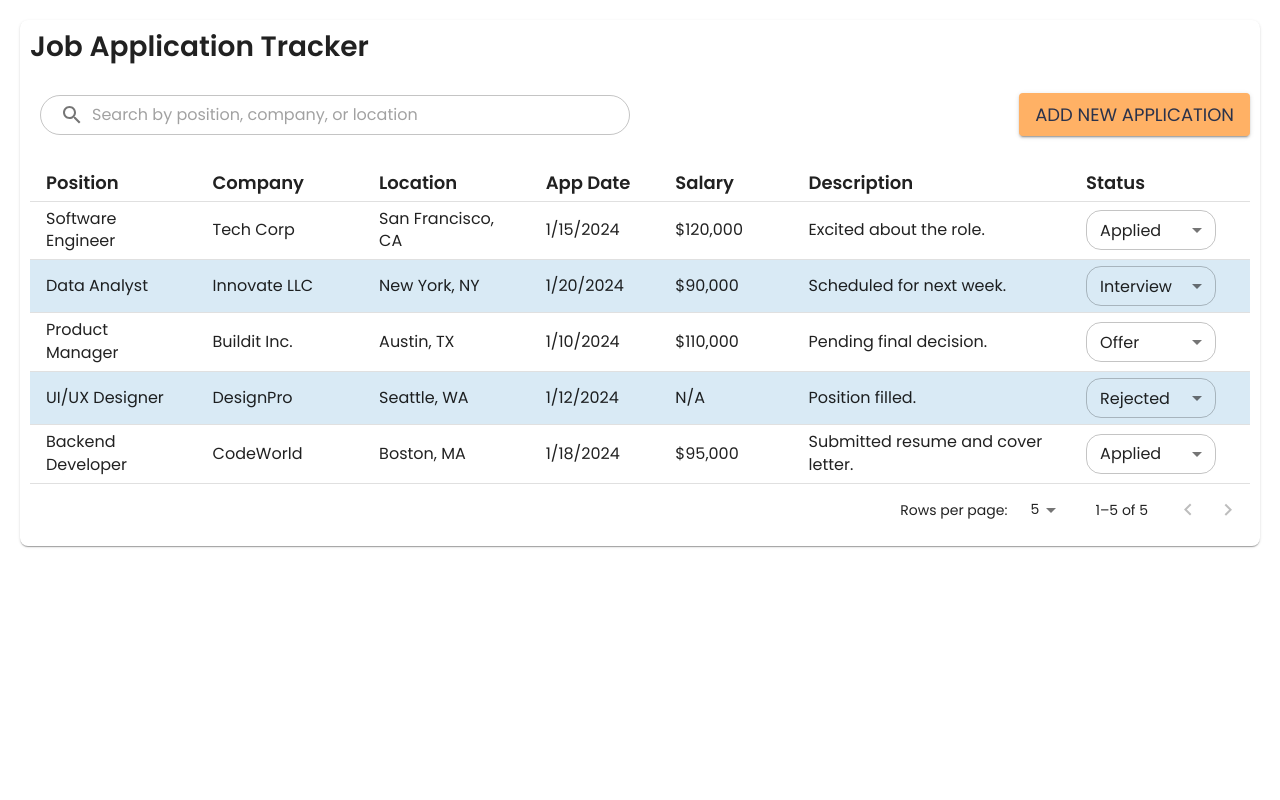
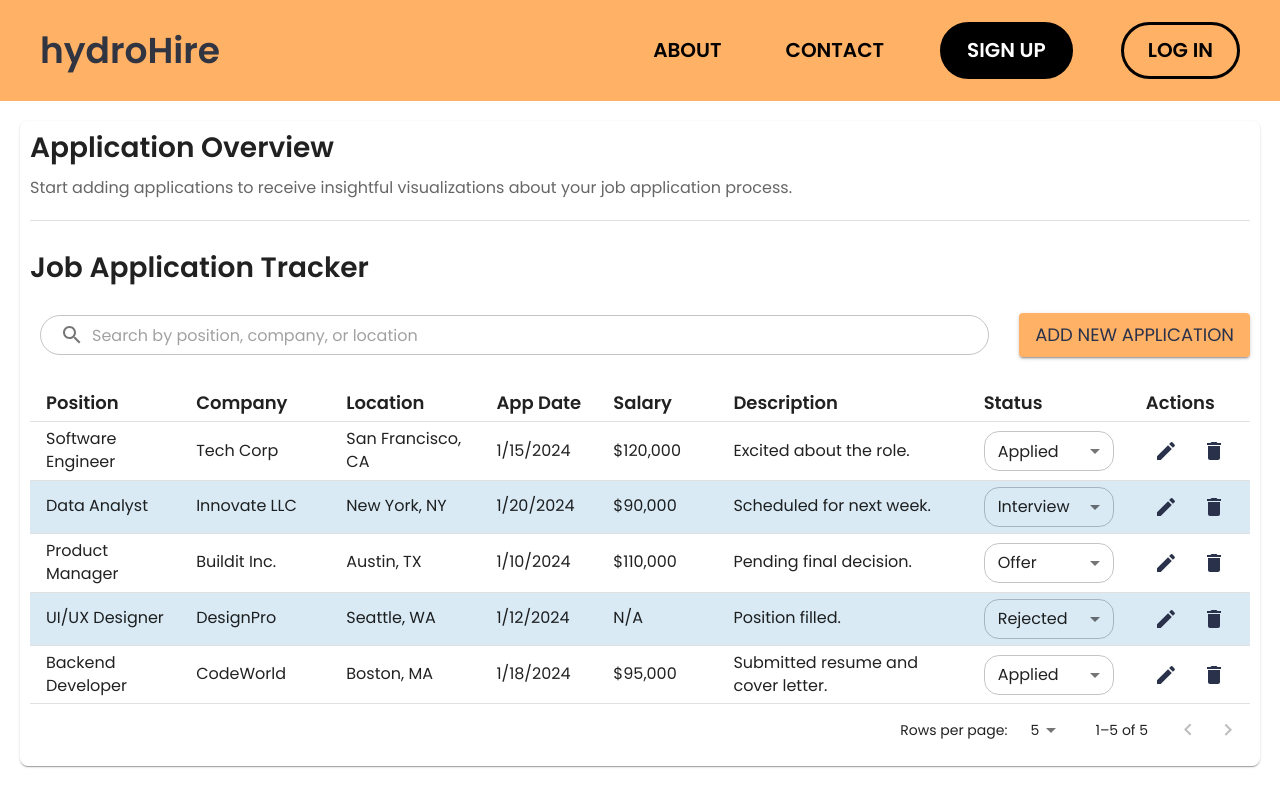
Before and after one commit to heavens-potato/winter-project, a React (Create React App) app in the folder hydrohire/: page /dashboard in a window 1280 px wide. Built offline with nearby package versions, Linux system fonts and the light colour scheme; no server answers.

Commit message:
Updated navbar design and logic

```diff
--- a/hydrohire/src/Dashboard.js
+++ b/hydrohire/src/Dashboard.js
@@ -1,7 +1,9 @@
 import React from 'react';
-import { FormControl, InputLabel, Box, TextField, IconButton, Button, Paper, Table, TableBody, TableCell, TableContainer, TableHead, TablePagination, TableRow, Select, MenuItem, useTheme, Typography } from '@mui/material';
-import Grid from '@mui/material/Grid2';
+import { Divider, Box, TextField, IconButton, Button, Paper, Table, TableBody, TableCell, TableContainer, TableHead, TablePagination, TableRow, Select, MenuItem, useTheme, Typography } from '@mui/material';
 import SearchIcon from '@mui/icons-material/Search';
+import EditIcon from '@mui/icons-material/Edit';
+import DeleteIcon from '@mui/icons-material/Delete';
+import Navbar from './Navbar';
 
 const columns = [
   { id: 'positionTitle', label: 'Position', width: 150 },
@@ -21,6 +23,7 @@ const columns = [
     style: { wordWrap: 'break-word', whiteSpace: 'normal' },
   },
   { id: 'status', label: 'Status', width: 150 },
+  { id: 'actions', label: 'Actions', width: 100 },
 ];
 
 // Sample data - delete once firestore collection is ready
@@ -37,9 +40,6 @@ function Dashboard() {
   const [rowsPerPage, setRowsPerPage] = React.useState(5);
   const [data, setData] = React.useState(rows);
   const [search, setSearch] = React.useState('');
-  const [statusFilter, setStatusFilter] = React.useState('');
-  const [dateFilter, setDateFilter] = React.useState('');
-  const [columnsFilter, setColumnsFilter] = React.useState([]);
 
   const theme = useTheme();
 
@@ -62,13 +62,22 @@ function Dashboard() {
     setSearch(event.target.value);
   };
 
-  const handleStatusFilterChange = (event) => setStatusFilter(event.target.value);
-  const handleDateChange = (event) => setDateFilter(event.target.value);
-  const handleColumnsChange = (event) => setColumnsFilter(event.target.value);
+  return (
+    <Box sx={{ display: 'flex', flexDirection: 'column', minHeight: '100vh'}}>
+        <Navbar />
+        <Paper sx={{ width: 'calc(100% - 40px)', margin: '20px auto', padding: '10px', borderRadius: '8px' }}>
+        {/* Application Overview */}
+        <Box sx={{ marginBottom: '30px' }}>
+          <Typography variant="h4" sx={{ fontSize: 28, fontWeight: 'bold', marginBottom: '10px' }}>
+            Application Overview
+          </Typography>
+          <Typography variant="body1" sx={{ fontSize: 16, color: theme.palette.text.secondary, marginBottom: '20px' }}>
+            Start adding applications to receive insightful visualizations about your job application process.
+          </Typography>
+          <Divider sx={{ width: '100%', margin: '0 auto' }} />
+        </Box>
 
-  return (
-    <Paper sx={{ width: 'calc(100% - 40px)', margin: '20px auto', padding: '10px', borderRadius: '8px' }}>
-      {/* Title */}
+        {/* Job Application Tracker */}
         <Typography variant="h4" sx={{ marginBottom: '20px', fontSize: 28, fontWeight: 'bold' }}>
             Job Application Tracker
         </Typography>
@@ -81,7 +90,7 @@ function Dashboard() {
             placeholder="Search by position, company, or location"
             value={search}
             onChange={handleSearchChange}
-          sx={{ width: '50%', borderRadius: '40px', padding: '10px',
+            sx={{ flexGrow: 1, borderRadius: '40px', padding: '10px',
                 '& .MuiOutlinedInput-root': {
                 borderRadius: '20px',
                 paddingLeft: '12px',
@@ -154,7 +163,24 @@ function Dashboard() {
                             ...(column.style || {}),
                             }}
                         >
-                        {column.id === 'status' ? (
+                            {column.id === 'actions' ? (
+                                <Box sx={{ display: 'flex', gap: '8px' }}>
+                                {/* Edit Icon */}
+                                <IconButton
+                                onClick={() => console.log(`Edit ${row.id}`)}
+                                sx={{ color: theme.palette.primary.dark }}
+                                >
+                                <EditIcon />
+                                </IconButton>
+                                {/* Delete Icon */}
+                                <IconButton
+                                onClick={() => console.log(`Delete ${row.id}`)}
+                                sx={{ color: theme.palette.primary.dark }}
+                                >
+                                <DeleteIcon />
+                                </IconButton>
+                            </Box>
+                            ) : column.id === 'status' ? (
                             <Select
                                 value={value}
                                 onChange={(event) =>
@@ -196,6 +222,7 @@ function Dashboard() {
             onRowsPerPageChange={handleChangeRowsPerPage}
         />
         </Paper>
+    </Box>
   );
 }
 
--- a/hydrohire/src/Login.js
+++ b/hydrohire/src/Login.js
@@ -1,11 +1,11 @@
 import React, {useState} from 'react';
-//import './App.css';
 import { TextField, Button, Typography, Box, Link, FormControl, InputLabel, OutlinedInput, InputAdornment, IconButton } from '@mui/material';
 import { Visibility, VisibilityOff } from '@mui/icons-material';
 import capybaraLogo from './assets/img/Capybara.png';
 import { auth } from './firebase'; // Import auth from firebase.js
 import { signInWithEmailAndPassword } from 'firebase/auth';
 import { motion } from 'framer-motion';
+import { useNavigate } from 'react-router-dom';
 
 function validateEmail(email) {
   const emailRegex = new RegExp(/^[^\s@]+@[^\s@]+\.[^\s@]+$/);
@@ -13,9 +13,9 @@ function validateEmail(email) {
 }
 
 function Login() {
-
   const [showPassword, setShowPassword] = React.useState(false);
   const [errorMessage, setErrorMessage] = useState('');
+  const navigate = useNavigate();
 
   const handleClickShowPassword = () => setShowPassword((show) => !show);
 
@@ -30,6 +30,7 @@ function Login() {
       try {
         await signInWithEmailAndPassword(auth, email, password);
         console.log('Login Success!');
+        navigate('/dashboard');
       } catch (error) {
         setErrorMessage('Failed to login.');
         console.log('Failure');
--- a/hydrohire/src/Navbar.js
+++ b/hydrohire/src/Navbar.js
@@ -1,8 +1,23 @@
-import React from 'react';
+import React, { useState, useEffect } from 'react';
 import { Link } from 'react-router-dom';
 import { AppBar, Toolbar, Typography, Button, Box } from '@mui/material';
+import { onAuthStateChanged } from 'firebase/auth';
+import { auth } from './firebase';
 
 function Navbar() {
+  const [isLoggedIn, setIsLoggedIn] = useState(false);
+
+  useEffect(() => {
+    const unsubscribe = onAuthStateChanged(auth, (user) => {
+      if (user) {
+        setIsLoggedIn(true);
+      } else {
+        setIsLoggedIn(false);
+      }
+    });
+    return () => unsubscribe();
+  }, []);
+
   return (
     <AppBar position="static" sx={{ boxShadow: 'none', height: '101px', padding: '0' }}>
       <Toolbar
@@ -28,47 +43,101 @@ function Navbar() {
 
         {/* Navigation Links */}
         <Box sx={{ display: 'flex', gap: 6, padding: '1rem' }}>
-          <Button component={Link} to="/about" sx={{ color: 'white', fontSize: '20px', fontWeight: 'bold' }}>
+          <Button component={Link} to="/about" sx={{ color: 'black', fontSize: '20px', fontWeight: 'bold' }}>
             About
           </Button>
-          <Button component={Link} to="/contact" sx={{ color: 'white', fontSize: '20px', fontWeight: 'bold' }}>
+          <Button component={Link} to="/contact" sx={{ color: 'black', fontSize: '20px', fontWeight: 'bold' }}>
             Contact
           </Button>
+          {isLoggedIn ? (
+            <>
+              {/* My Profile Button */}
+              <Button
+                component={Link}
+                to="/profile"
+                sx={{
+                  color: 'black',
+                  fontSize: '20px',
+                  fontWeight: 'bold',
+                  border: '3px solid black',
+                  borderRadius: '30px',
+                  padding: '0.5rem 1.5rem',
+                  backgroundColor: 'transparent',
+                  '&:hover': {
+                    backgroundColor: 'white',
+                    color: 'black',
+                  },
+                }}
+              >
+                My Profile
+              </Button>
+
+              {/* Dashboard Button */}
+              <Button
+                component={Link}
+                to="/dashboard"
+                sx={{
+                  color: 'white',
+                  fontSize: '20px',
+                  fontWeight: 'bold',
+                  backgroundColor: 'black',
+                  border: '3px solid black',
+                  borderRadius: '30px',
+                  padding: '0.5rem 1.5rem',
+                  '&:hover': {
+                    backgroundColor: 'white',
+                    color: 'black',
+                  },
+                }}
+              >
+                Dashboard
+              </Button>
+            </>
+          ) : (
+            <>
+              {/* Sign Up Button */}
               <Button
                 component={Link}
                 to="/signup"
                 sx={{
+                  color: 'white',
                   fontSize: '20px',
                   fontWeight: 'bold',
-              backgroundColor: 'white',
-              border: '3px solid white',
+                  backgroundColor: 'black',
+                  border: '3px solid black',
                   borderRadius: '30px',
                   padding: '0.5rem 1.5rem',
                   '&:hover': {
-                    backgroundColor: (theme) => theme.palette.primary.dark,
-                    color: (theme) => theme.palette.primary.white,
+                    backgroundColor: 'white',
+                    color: 'black',
                   },
-              }}>
+                }}
+              >
                 Sign Up
               </Button>
+
+              {/* Log In Button */}
               <Button
                 component={Link}
                 to="/login"
                 sx={{
-              color: 'white',
+                  color: 'black',
                   fontSize: '20px',
                   fontWeight: 'bold',
-              border: '3px solid white',
+                  border: '3px solid black',
                   borderRadius: '30px',
                   padding: '0.5rem 1.5rem',
                   backgroundColor: 'transparent',
                   '&:hover': {
-                    backgroundColor: (theme) => theme.palette.primary.dark,
-                    color: (theme) => theme.palette.primary.white,
+                    backgroundColor: 'white',
+                    color: 'black',
                   },
-              }}>
+                }}
+              >
                 Log In
               </Button>
+            </>
+          )}
         </Box>
       </Toolbar>
     </AppBar>
```
Lines whose indentation alone changed are shown as unchanged.
